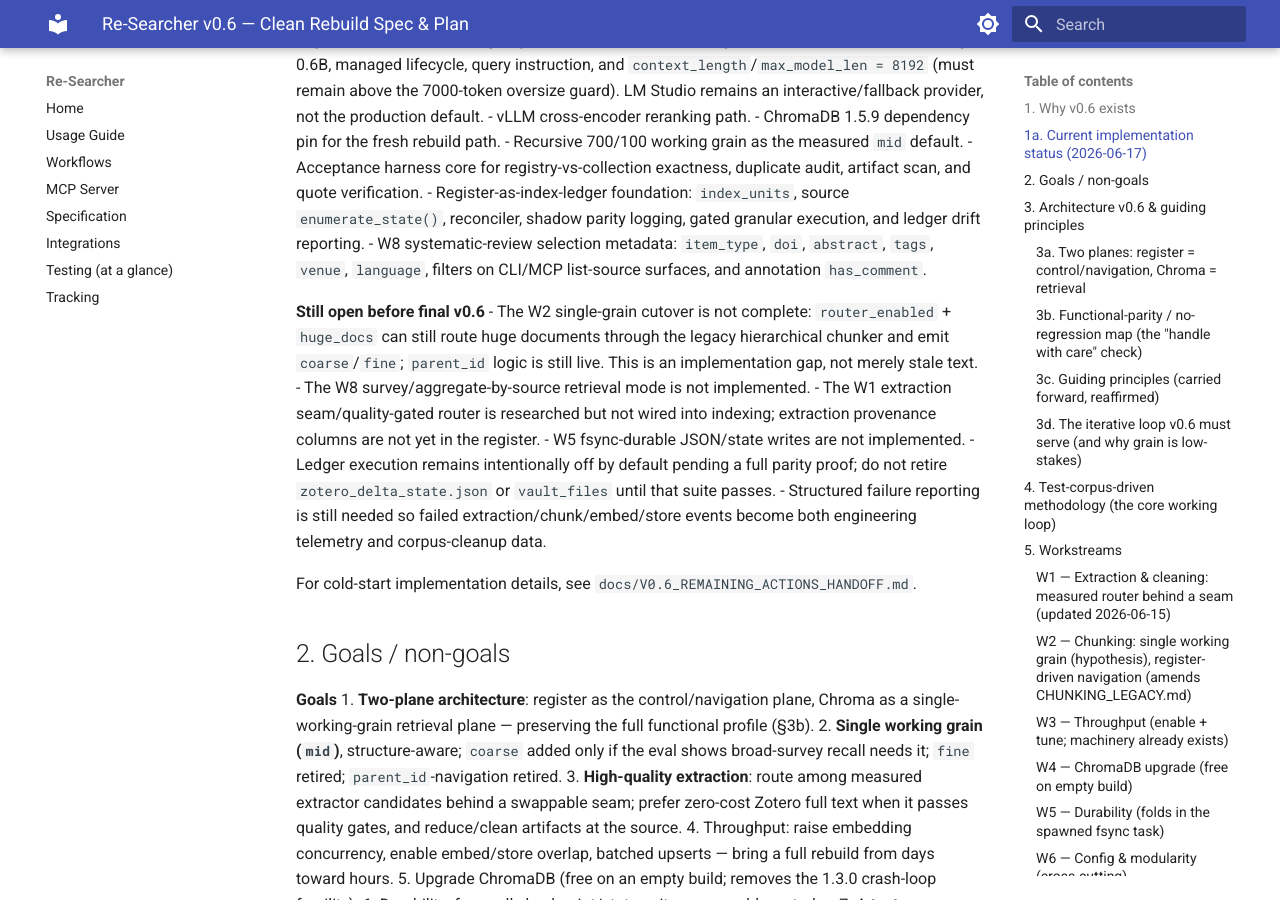
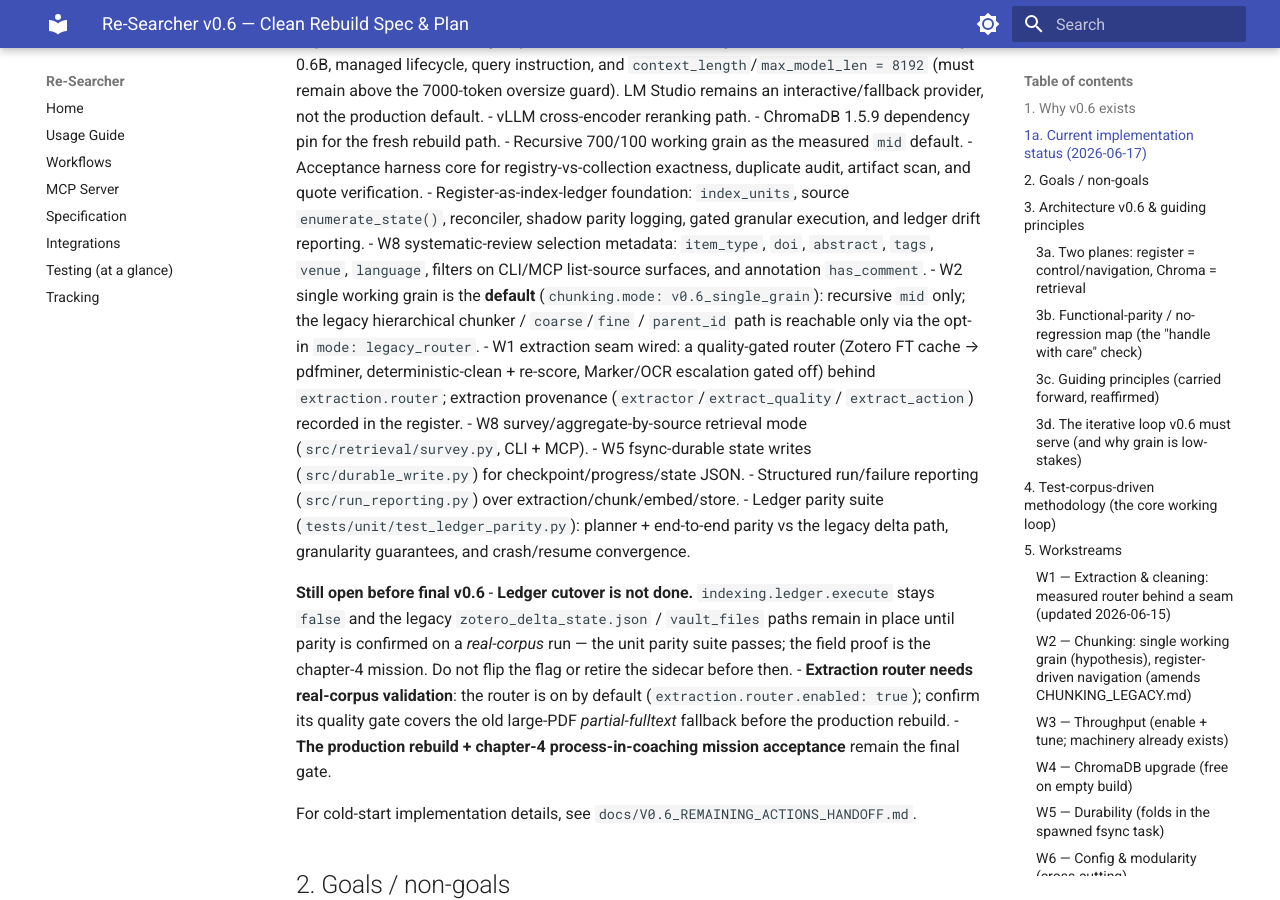
Before and after one commit to woodae99/Re-Searcher, an MkDocs documentation site: the page built from docs/SPEC_V0.6_REBUILD.md, in a window 1280 px wide and 900 px high, scrolled down 1599 px. Built offline with MkDocs 1.6.1 and Material for MkDocs 9.7.7, drawn with Linux system fonts in a browser that asks for light colours.

Commit message:
fix(v0.6): durable-write cleanup, tighten ledger parity asserts, reconcile spec §1a
Review follow-ups on the Actions 1-6 work:
- durable_write: drop the dead `tmp_path` (the real sidecar is the random
  NamedTemporaryFile name, so the error-path cleanup checked the wrong file and
  could leak a temp on failure). Now fsync→close→atomic os.replace, and the
  error path unlinks the actual sidecar; rename moved after close (also
  Windows-safe).
- test_ledger_parity: tighten the *ledger* side to exact set-equality
  (== {"P1"} / == {"P3"}). The legacy watermark path legitimately over-reports
  (single global timestamp), so it stays membership; deletions assert the
  documented ledger-superset relationship. This proves the ledger's precision,
  not just that it doesn't miss.
- SPEC_V0.6_REBUILD §1a: move W2 single-grain default, W1 extraction seam +
  provenance, W8 survey mode, W5 fsync, run reporting, and the parity suite into
  "Implemented"; "Still open" now reflects the real gate — ledger cutover and
  extraction-router validation pending the chapter-4 real-corpus run.

Co-Authored-By: Claude Opus 4.8 <noreply@anthropic.com>

```diff
--- a/docs/SPEC_V0.6_REBUILD.md
+++ b/docs/SPEC_V0.6_REBUILD.md
@@ -75,22 +75,30 @@ longer the 2026-06-13 proposal state.
 - W8 systematic-review selection metadata: `item_type`, `doi`, `abstract`,
   `tags`, `venue`, `language`, filters on CLI/MCP list-source surfaces, and
   annotation `has_comment`.
+- W2 single working grain is the **default** (`chunking.mode: v0.6_single_grain`):
+  recursive `mid` only; the legacy hierarchical chunker / `coarse`/`fine` /
+  `parent_id` path is reachable only via the opt-in `mode: legacy_router`.
+- W1 extraction seam wired: a quality-gated router (Zotero FT cache → pdfminer,
+  deterministic-clean + re-score, Marker/OCR escalation gated off) behind
+  `extraction.router`; extraction provenance (`extractor`/`extract_quality`/
+  `extract_action`) recorded in the register.
+- W8 survey/aggregate-by-source retrieval mode (`src/retrieval/survey.py`, CLI + MCP).
+- W5 fsync-durable state writes (`src/durable_write.py`) for checkpoint/progress/state JSON.
+- Structured run/failure reporting (`src/run_reporting.py`) over extraction/chunk/embed/store.
+- Ledger parity suite (`tests/unit/test_ledger_parity.py`): planner + end-to-end
+  parity vs the legacy delta path, granularity guarantees, and crash/resume convergence.
 
 **Still open before final v0.6**
-- The W2 single-grain cutover is not complete: `router_enabled` + `huge_docs`
-  can still route huge documents through the legacy hierarchical chunker and
-  emit `coarse`/`fine`; `parent_id` logic is still live. This is an
-  implementation gap, not merely stale text.
-- The W8 survey/aggregate-by-source retrieval mode is not implemented.
-- The W1 extraction seam/quality-gated router is researched but not wired into
-  indexing; extraction provenance columns are not yet in the register.
-- W5 fsync-durable JSON/state writes are not implemented.
-- Ledger execution remains intentionally off by default pending a full parity
-  proof; do not retire `zotero_delta_state.json` or `vault_files` until that
-  suite passes.
-- Structured failure reporting is still needed so failed
-  extraction/chunk/embed/store events become both engineering telemetry and
-  corpus-cleanup data.
+- **Ledger cutover is not done.** `indexing.ledger.execute` stays `false` and the
+  legacy `zotero_delta_state.json` / `vault_files` paths remain in place until
+  parity is confirmed on a *real-corpus* run — the unit parity suite passes; the
+  field proof is the chapter-4 mission. Do not flip the flag or retire the sidecar
+  before then.
+- **Extraction router needs real-corpus validation**: the router is on by default
+  (`extraction.router.enabled: true`); confirm its quality gate covers the old
+  large-PDF *partial-fulltext* fallback before the production rebuild.
+- **The production rebuild + chapter-4 process-in-coaching mission acceptance**
+  remain the final gate.
 
 For cold-start implementation details, see
 `docs/V0.6_REMAINING_ACTIONS_HANDOFF.md`.
```
Also changed, not shown: 2 other files.
